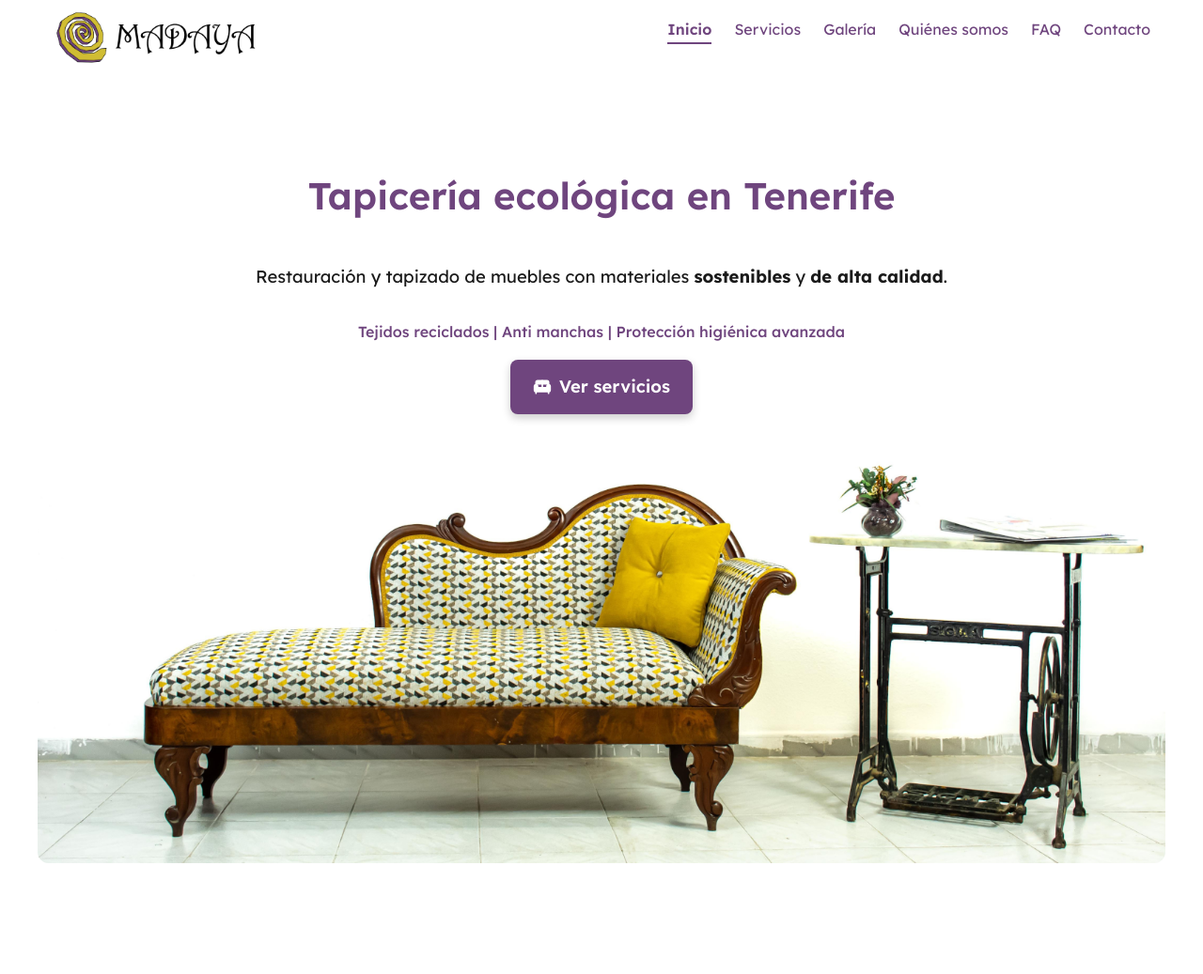
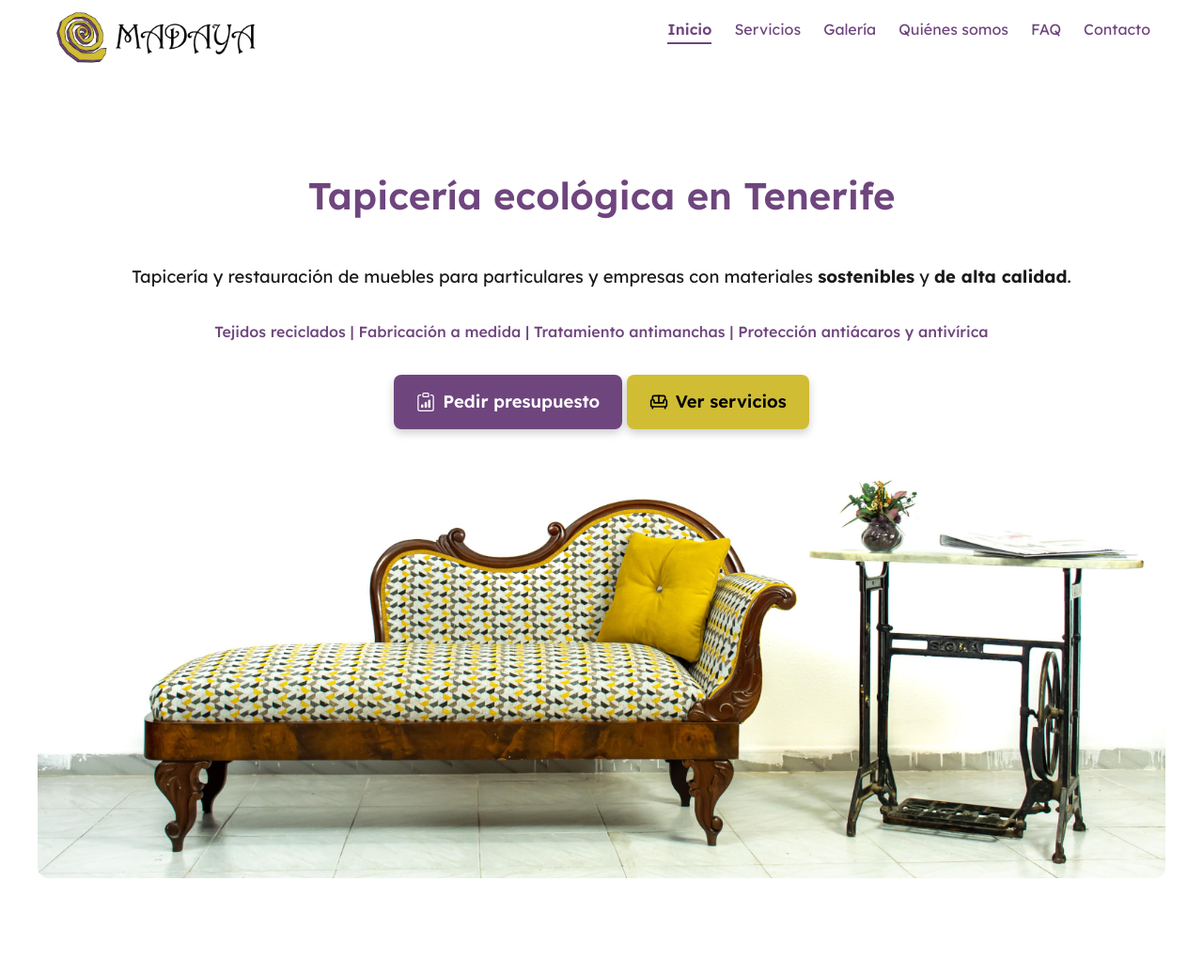
Before and after one commit to duquediazn/ecomadaya, a PHP site: page / in a window 1280 px wide. Shown: the top 1037 px of the page at 94% size. Run offline with PHP 8.4, Linux system fonts and the light colour scheme.

Commit message:
feat(hero): mejora estratégica del hero con doble CTA y optimización semántica
- Añade segmentación para particulares y empresas

- Refuerza términos técnicos (antimanchas, antiácaros, antivírica)

- Incorpora CTA principal a contacto

- Crea botón secundario con variable --color-secondary

- Mejora jerarquía visual de acciones

```diff
--- a/assets/css/main.css
+++ b/assets/css/main.css
@@ -20,17 +20,17 @@
     /* COLORES CORPORATIVOS */
     /* morado */
     --color-primary: #6f457e;
-    --color-primary-hover: #5e3a6b;
+    --color-primary-active: #492e52;
     /* amarillo */
-    --color-accent: #d0bd33;
-    --color-accent-hover: #b8a62d;
+    --color-secondary: #d0bd33;
+    --color-secondary-active: #7e7320;
     /* TEXTO */
     --color-text: #1a1a1a;
     --color-text-light: #f4f4f4;
     /* FONDOS */
     --color-bg: #ffffff;
     --color-surface: #f7f7f7;
-    --color-footer: #808080;
+    --color-footer: #5e5e5e;
     /* BORDES */
     --color-border: #dddddd;
 }
@@ -70,7 +70,6 @@ a {
 
 a:hover,
 a:focus {
-    color: var(--color-primary-hover);
     text-decoration: underline;
     font-weight: 600;
 }
@@ -238,28 +237,48 @@ ul {
 .btn--primary {
     font-weight: 600;
     background: var(--color-primary);
-    color: #ffffff;
+    color: #fff;
     box-shadow: 0 4px 10px rgba(0, 0, 0, 0.2);
 }
 
-/* Hover amarillo */
+.btn--secondary {
+    font-weight: 600;
+    background: var(--color-secondary);
+    color: #000;
+    box-shadow: 0 4px 10px rgba(0, 0, 0, 0.2);
+}
+
+/* Hover */
 .btn--primary:hover,
 .btn--primary:focus {
-    background: var(--color-accent);
-    color: #000000;
     transform: scale(1.1);
+    color: #fff;
     transition-duration: 0.2s;
     transition-timing-function: ease-in-out;
     box-shadow: 0 6px 14px rgba(0, 0, 0, 0.3);
 }
 
-.btn--primary svg {
-    fill: #ffffff;
+.btn--secondary:hover,
+.btn--secondary:focus {
+    transform: scale(1.1);
+    color: #000;
+    transition-duration: 0.2s;
+    transition-timing-function: ease-in-out;
+    box-shadow: 0 6px 14px rgba(0, 0, 0, 0.3);
 }
 
-.btn--primary:hover svg,
-.btn--primary:focus svg {
-    fill: #000000;
+/* Active */
+.btn--primary:active {
+    background: var(--color-primary-active);
+}
+
+.btn--secondary:active {
+    background: var(--color-secondary-active);
+}
+
+
+.cta-buttons {
+    margin-top: var(--space-sm);
 }
 
 /* ========================================================= HERO ========================================================= */
@@ -400,7 +419,7 @@ ul {
 
 /* ========================================================= FOOTER ========================================================= */
 .site-footer {
-    background: var(--color-primary-hover);
+    background: var(--color-footer);
     color: var(--color-text-light);
     padding: var(--space-xl) var(--space-md);
     text-align: center;
@@ -415,7 +434,7 @@ ul {
 }
 
 .site-footer a:hover {
-    color: var(--color-accent-hover);
+    color: var(--color-secondary);
 }
 
 .site-footer .row-section-site {
--- a/index.php
+++ b/index.php
@@ -2,11 +2,19 @@
 
 <section class="hero">
     <h1>Tapicería ecológica en Tenerife</h1>
-    <p class="hero__subtitle">Restauración y tapizado de muebles con materiales <b>sostenibles</b> y <b>de alta calidad</b>.</p>
+    <p class="hero__subtitle">Tapicería y restauración de muebles para particulares y empresas con materiales <b>sostenibles</b> y <b>de alta calidad</b>.</p>
     <p class="hero__tags">
-        Tejidos reciclados | Anti manchas | Protección higiénica avanzada
+        Tejidos reciclados | Fabricación a medida  | Tratamiento antimanchas | Protección antiácaros y antivírica
     </p>
-    <a href="/servicios.php" class="btn btn--primary">
+    <div class="cta-buttons">
+        <a href="/contacto.php" class="btn btn--primary">
+            <svg xmlns="http://www.w3.org/2000/svg" width="20" height="20" fill="currentColor" viewBox="0 0 16 16" aria-hidden="true">
+                <path d="M4 11a1 1 0 1 1 2 0v1a1 1 0 1 1-2 0zm6-4a1 1 0 1 1 2 0v5a1 1 0 1 1-2 0zM7 9a1 1 0 0 1 2 0v3a1 1 0 1 1-2 0z"/>
+                <path d="M4 1.5H3a2 2 0 0 0-2 2V14a2 2 0 0 0 2 2h10a2 2 0 0 0 2-2V3.5a2 2 0 0 0-2-2h-1v1h1a1 1 0 0 1 1 1V14a1 1 0 0 1-1 1H3a1 1 0 0 1-1-1V3.5a1 1 0 0 1 1-1h1z"/>
+                <path d="M9.5 1a.5.5 0 0 1 .5.5v1a.5.5 0 0 1-.5.5h-3a.5.5 0 0 1-.5-.5v-1a.5.5 0 0 1 .5-.5zm-3-1A1.5 1.5 0 0 0 5 1.5v1A1.5 1.5 0 0 0 6.5 4h3A1.5 1.5 0 0 0 11 2.5v-1A1.5 1.5 0 0 0 9.5 0z"/>
+            </svg>
+            Pedir presupuesto</a>
+        <a href="/servicios.php" class="btn btn--secondary">
             <svg xmlns="http://www.w3.org/2000/svg"
                 width="20" height="20" viewBox="0 0 24 24" fill="none" stroke="currentColor" stroke-width="2"
                 stroke-linecap="round" stroke-linejoin="round" aria-hidden="true" focusable="false">
@@ -17,6 +25,7 @@
                 <path d="M12 4v9" />
             </svg>
             Ver servicios</a>
+    </div>
     <img class="hero__image" src="/assets/img/hero-1600.webp" alt="Diván/Chaise Longue tapizado de estilo clásico restaurado">
 </section>
 
```
Lines whose indentation alone changed are shown as unchanged.
